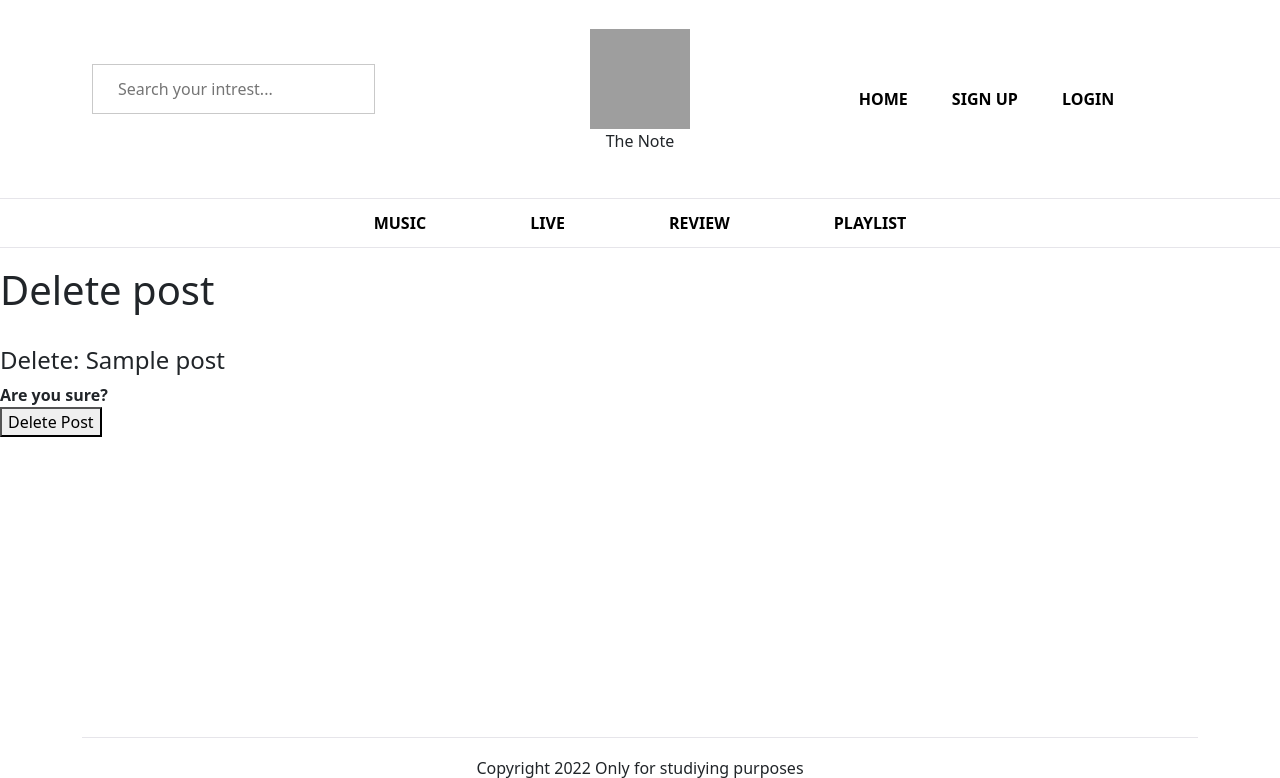
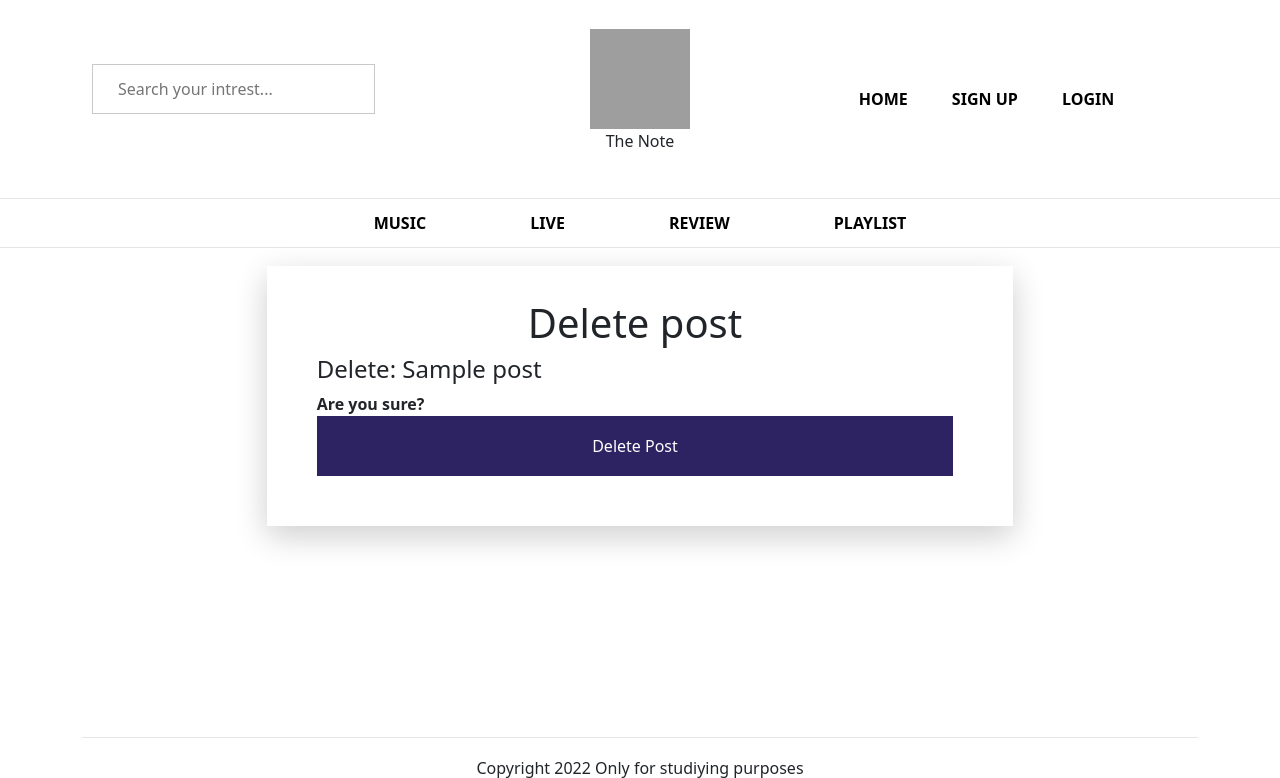
Before and after one commit to KevinDGnanih/the-note-mag, a Django app: a page that uses templates/delete_post.html in a window 1280 px wide. Shown: the top 778 px of the page. Run offline with Django 3.2, Linux system fonts and the light colour scheme; tables that the repository leaves empty hold one stand-in row (values such as "Sample post"); some libraries are stand-ins or nearby versions; grey boxes are pictures that could not be loaded.

Commit message:
Added css style to the delete_post file

```diff
--- a/templates/delete_post.html
+++ b/templates/delete_post.html
@@ -1,8 +1,9 @@
 {% extends "base.html" %}
 {% block title %}Delete Post{% endblock %}
 {% block content %}
-
-<h1>Delete post</h1>
+<div class="container login-form col-xl-7 col-lg-8">
+    <div class="row justify-content-center">
+<h1 class="text-center">Delete post</h1>
 <br>
 <h4>Delete: {{ post.title }}</h4>
 
@@ -10,7 +11,7 @@
     {% csrf_token %}
     <strong>Are you sure?</strong>
     <br>
-    <button>Delete Post</button>
+    <button class="submit-btn-logout">Delete Post</button>
 </form>
 
 {% endblock %}
```
